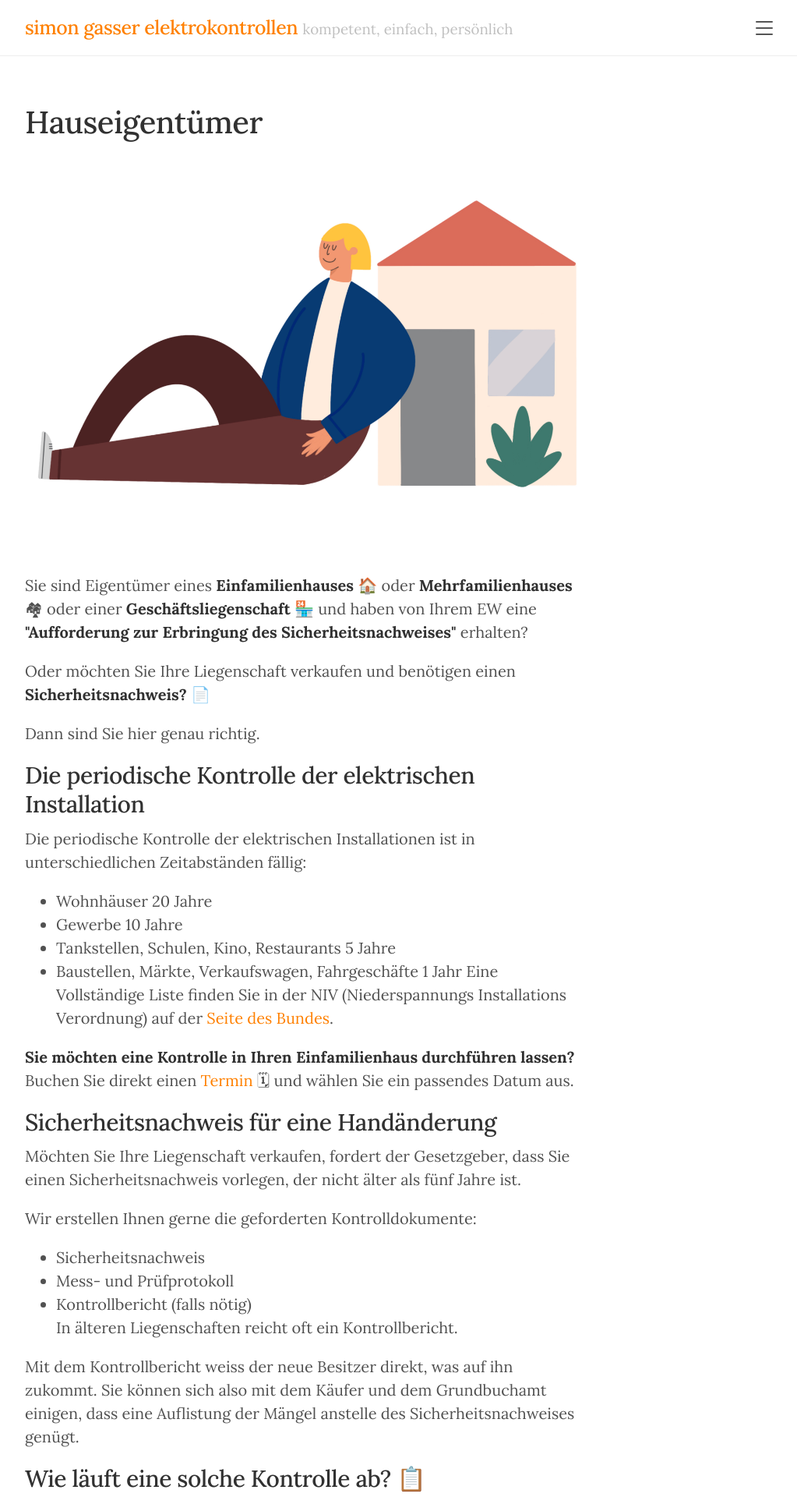
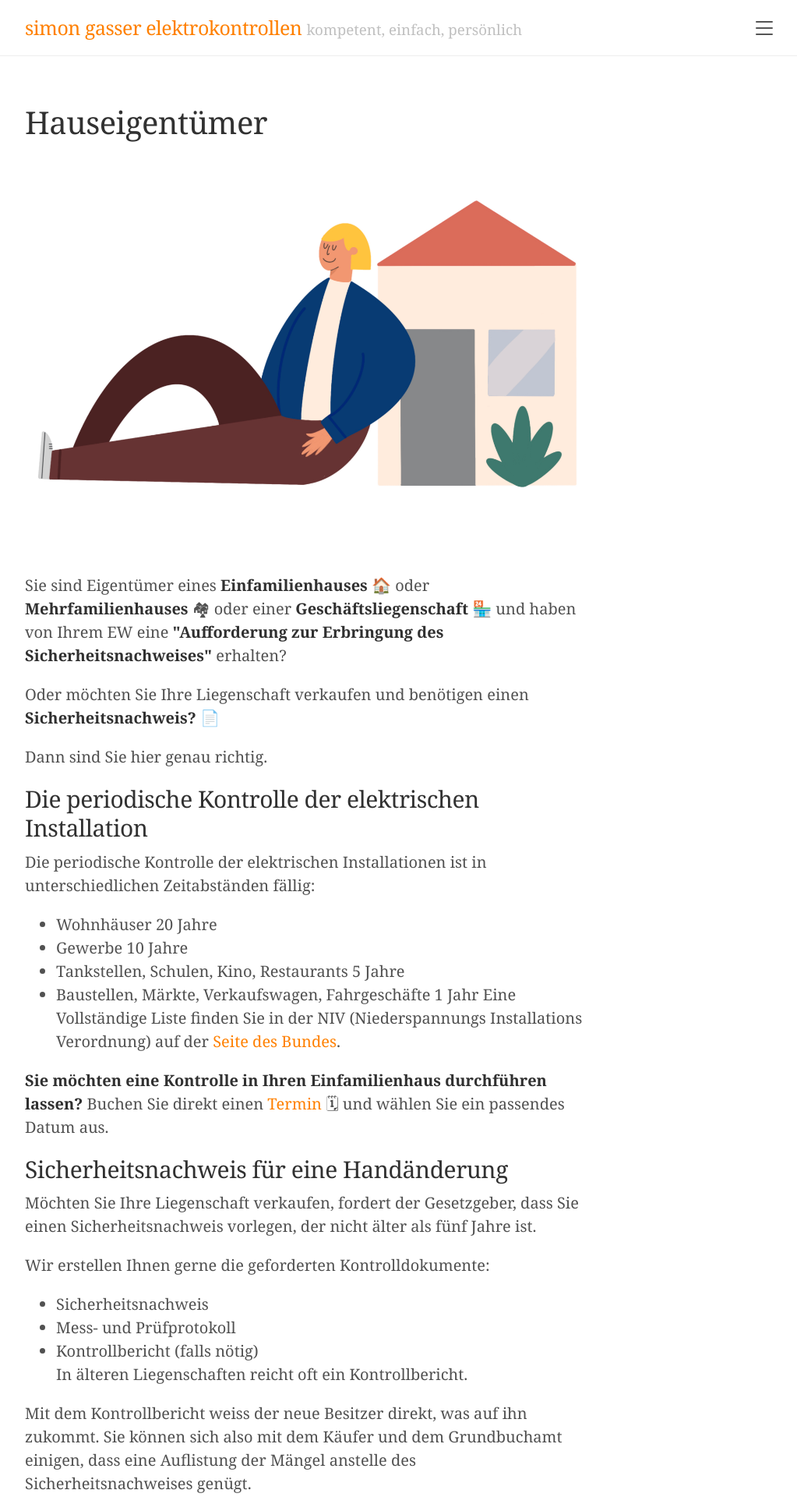
Before and after one commit to l-letters/simon-gasser.ch, a Jekyll site: the page built from index.md, in a window 1280 px wide. Shown: the top 1920 px of the page at 78% size, without its empty margins (248-1271 px from the left). Built offline with Jekyll 4.4.1, drawn with Linux system fonts in a browser that asks for light colours; some web fonts are replaced.

Commit message:
Schriftart auf iA Writer Duospace umgestellt

```diff
--- a/_layouts/default.html
+++ b/_layouts/default.html
@@ -13,10 +13,10 @@
 
   <link rel="canonical" href="{{ site.url }}{{ page.url }}">
 
+  <link rel="stylesheet" href="{{ "/assets/css/fonts.css" | relative_url }}">
   <link rel="stylesheet" href="{{ "/assets/css/poole.css" | relative_url }}">
   <link rel="stylesheet" href="{{ "/assets/css/syntax.css" | relative_url }}">
   <link rel="stylesheet" href="{{ "/assets/css/lanyon.css" | relative_url }}">
-  <link rel="stylesheet" href="https://fonts.googleapis.com/css2?family=DM+Mono:ital,wght@0,400;0,500;1,400&display=swap">
 
   <link rel="apple-touch-icon-precomposed" sizes="144x144" href="{{ "/assets/images/apple-touch-icon-precomposed.png" | relative_url }}">
   <link rel="shortcut icon" href="{{ "/assets/images/favicon.ico" | relative_url }}">
--- /dev/null
+++ b/assets/css/fonts.css
@@ -0,0 +1,27 @@
+@font-face {
+  font-family: 'iA Writer Duospace';
+  src: url('/assets/fonts/iAWriterDuospace-Regular.woff2') format('woff2');
+  font-weight: 400;
+  font-style: normal;
+}
+
+@font-face {
+  font-family: 'iA Writer Duospace';
+  src: url('/assets/fonts/iAWriterDuospace-Italic.woff2') format('woff2');
+  font-weight: 400;
+  font-style: italic;
+}
+
+@font-face {
+  font-family: 'iA Writer Duospace';
+  src: url('/assets/fonts/iAWriterDuospace-Bold.woff2') format('woff2');
+  font-weight: 700;
+  font-style: normal;
+}
+
+@font-face {
+  font-family: 'iA Writer Duospace';
+  src: url('/assets/fonts/iAWriterDuospace-BoldItalic.woff2') format('woff2');
+  font-weight: 700;
+  font-style: italic;
+}
--- a/assets/css/lanyon.css
+++ b/assets/css/lanyon.css
@@ -1,12 +1,7 @@
 /*
  * Lanyon theme for Jekyll
- * With iA Writer Duo font
+ * With iA Writer Duospace font
  */
-
-/* iA Writer Duo - using similar free alternative from Google Fonts */
-/* iA Writer Duo is a serif font inspired by classic book typography */
-
-@import url('https://fonts.googleapis.com/css2?family=Lora:ital,wght@0,400;0,500;0,600;0,700;1,400;1,500&display=swap');
 
 /*
  * Global resets
@@ -18,11 +13,11 @@ body {
 }
 
 html {
-  font-family: 'Lora', 'Georgia', serif;
+  font-family: 'iA Writer Duospace', 'Lora', 'Georgia', serif;
 }
 
 h1, h2, h3, h4, h5, h6 {
-  font-family: 'Lora', 'Georgia', serif;
+  font-family: 'iA Writer Duospace', 'Lora', 'Georgia', serif;
   font-weight: 500;
   color: #313131;
   letter-spacing: -.025rem;
@@ -129,7 +124,7 @@ h1, h2, h3, h4, h5, h6 {
   width: 14rem;
   visibility: hidden;
   overflow-y: auto;
-  font-family: 'Lora', 'Georgia', serif;
+  font-family: 'iA Writer Duospace', 'Lora', 'Georgia', serif;
   font-size: .875rem;
   color: rgba(255,255,255,.6);
   background-color: #202020;
@@ -311,7 +306,7 @@ a.sidebar-nav-item:focus {
   overflow: hidden;
   margin-left: -1rem;
   margin-right: -1rem;
-  font-family: 'Lora', 'Georgia', serif;
+  font-family: 'iA Writer Duospace', 'Lora', 'Georgia', serif;
   color: #ccc;
   text-align: center;
 }
--- a/assets/css/poole.css
+++ b/assets/css/poole.css
@@ -25,7 +25,7 @@ body {
 }
 
 html {
-  font-family: "Helvetica Neue", Helvetica, Arial, sans-serif;
+  font-family: 'iA Writer Duospace', 'Lora', 'Georgia', serif;
   font-size: 16px;
   line-height: 1.5;
 }
@@ -108,7 +108,7 @@ abbr[title] {
 
 code,
 pre {
-  font-family: Menlo, Monaco, "Courier New", monospace;
+  font-family: 'iA Writer Duospace', Menlo, Monaco, "Courier New", monospace;
 }
 code {
   padding: .25em .5em;
@@ -274,7 +274,7 @@ tbody tr:nth-child(odd) th {
   overflow: hidden;
   margin-left: -1rem;
   margin-right: -1rem;
-  font-family: "PT Sans", Helvetica, Arial, sans-serif;
+  font-family: 'iA Writer Duospace', 'Lora', 'Georgia', serif;
   color: #ccc;
   text-align: center;
 }
```
Also changed, not shown: assets/fonts/iAWriterDuospace-Bold.woff2 (added), assets/fonts/iAWriterDuospace-BoldItalic.woff2 (added), assets/fonts/iAWriterDuospace-Italic.woff2 (added), assets/fonts/iAWriterDuospace-Regular.woff2 (added).
